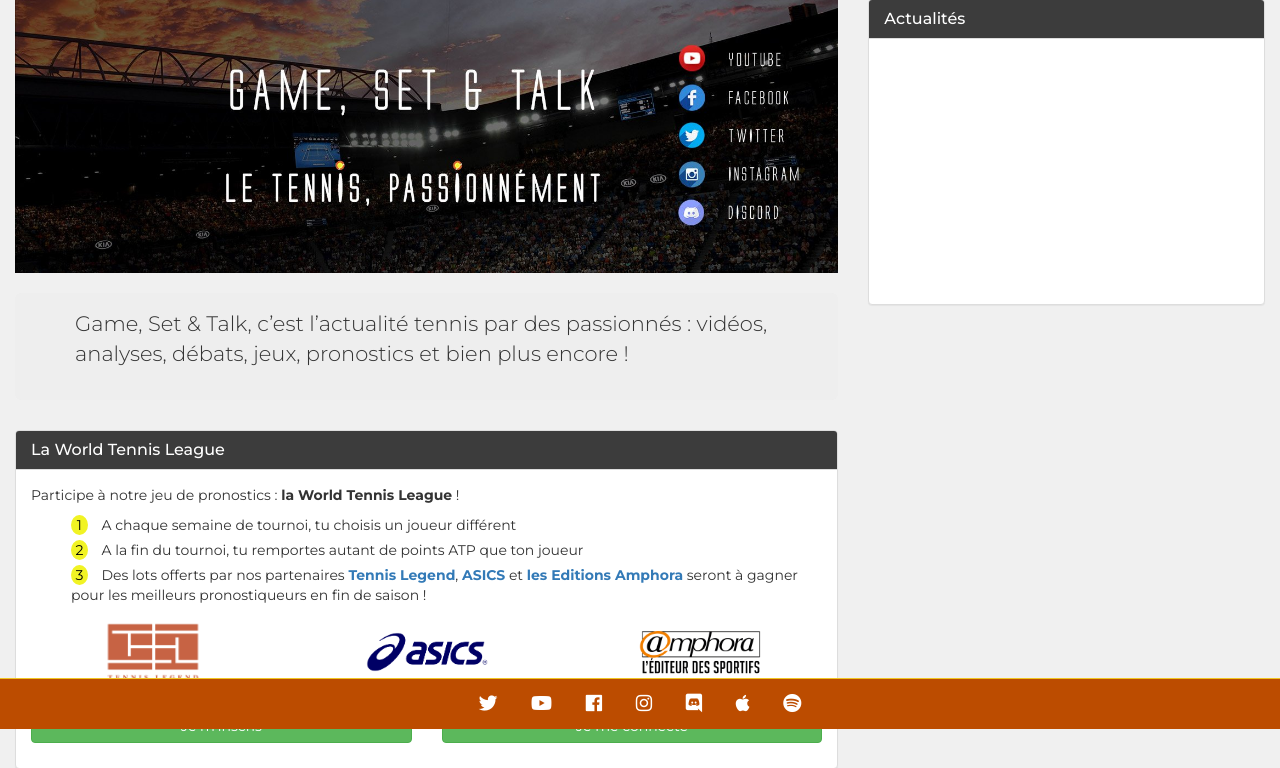
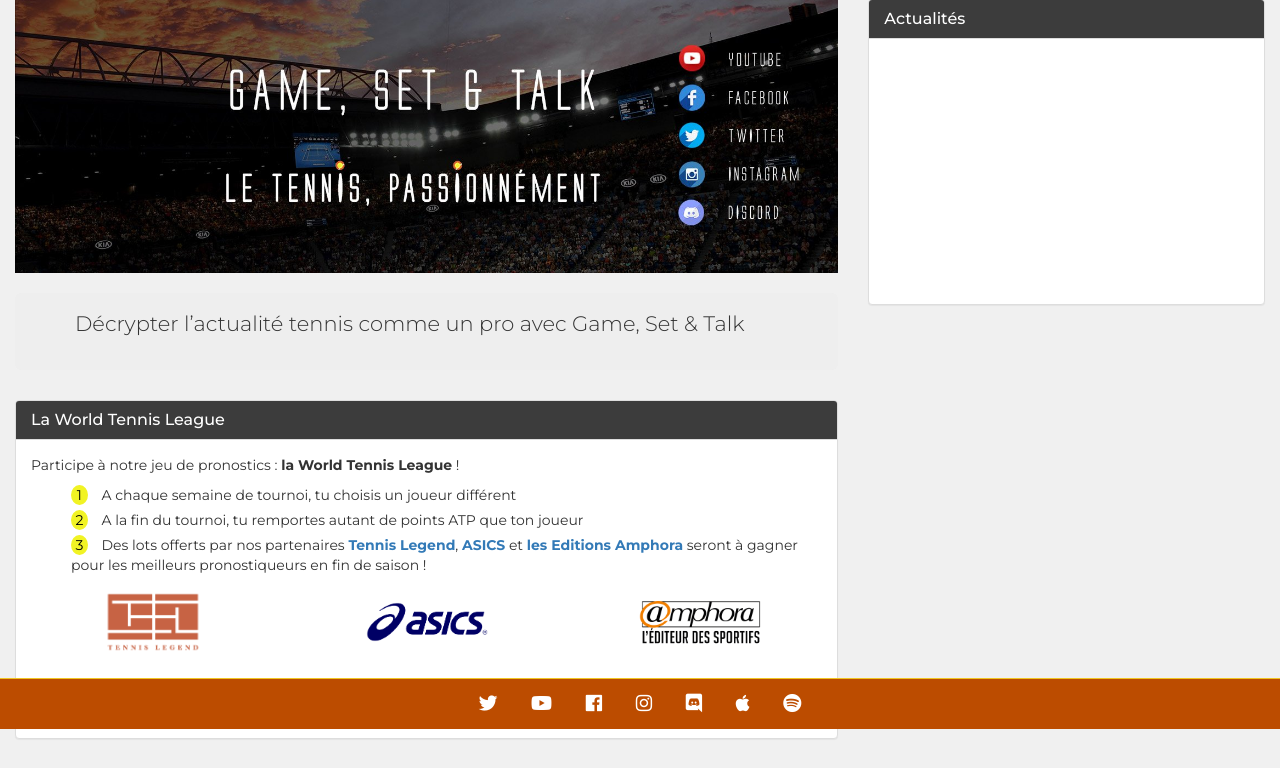
Before and after one commit to colingdc/world-tennis-league, a Flask app: page / in a window 1280 px wide. Shown: the part 71-839 px from the top of the page. After the commit the page ends 811 px from the top, so only its background shows below. Run offline with Flask 2, Linux system fonts and the light colour scheme; parts of the project's set-up code (start-up, migrations or seed data) failed here and were passed over; some libraries are stand-ins or nearby versions.

Commit message:
Change main text

```diff
--- a/app/templates/public/index.html
+++ b/app/templates/public/index.html
@@ -23,8 +23,7 @@
             <div class="col-xs-12">
                 <div class="jumbotron">
                     <p>
-                        Game, Set & Talk, c’est l’actualité tennis par des passionnés : vidéos, analyses, débats, jeux,
-                        pronostics et bien plus encore !
+                        Décrypter l’actualité tennis comme un pro avec Game, Set & Talk
                     </p>
                 </div>
             </div>
```
